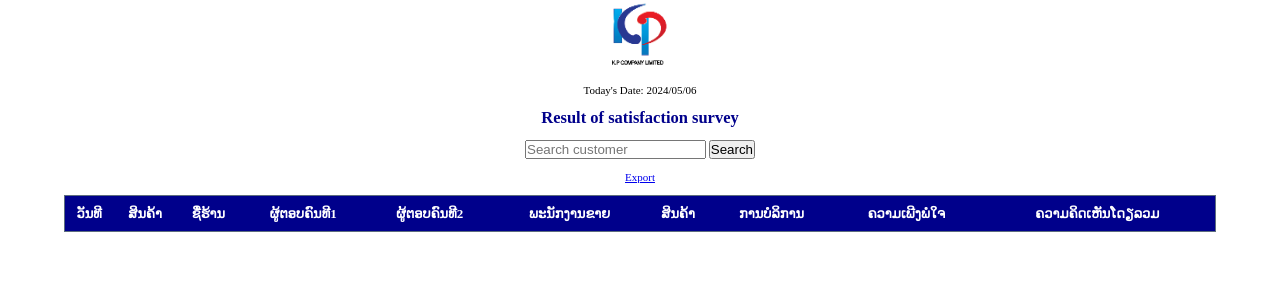
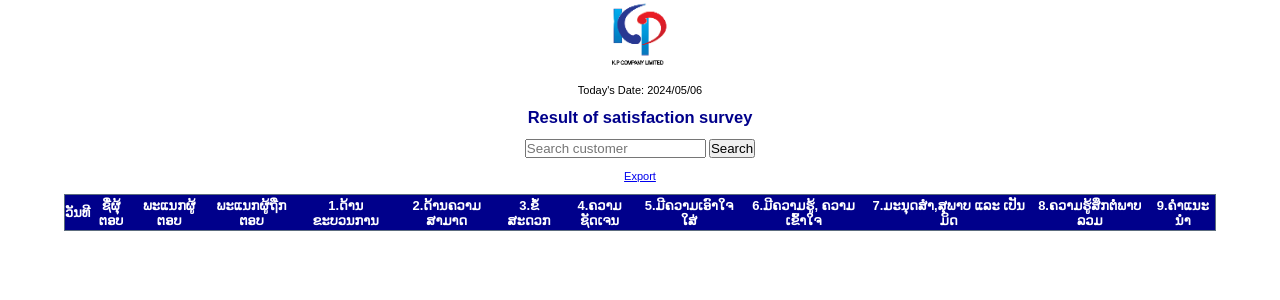
Before and after one commit to ctechitdev/FormRecord, a PHP site: page /sur_ViewData.php in a window 1280 px wide. Shown: the top 300 px of the page. Run offline with PHP 8.4, Linux system fonts and the light colour scheme; data comes from the database, SQL or seed files in the repository; tables that the repository leaves empty or names only in its code hold one stand-in row (values such as "Sample post"); lists and menus that the app fills with data are empty.

Commit message:
5wq6d46wq1dw1q6d1wq

```diff
--- a/sur_ViewData.php
+++ b/sur_ViewData.php
@@ -1,6 +1,7 @@
 <?php
+//include_once 'database.php';
 include_once 'database.php';
-//include_once 'database_local.php';
+
 
 $valueToSearch = "No data";
 if (isset($_POST['search'])) {
@@ -45,9 +46,9 @@
 
    </style>
 </head>
-    <body style=" font-family:Phetsarath OT;">
+    <body>
     <center>
-        <a href="nav.php"><img src="kplogo.png" alt="Hot Air Balloons" width="70" height="70"></a>
+<a href=" nav.php"><img src="kplogo.png" alt="Hot Air Balloons" width="70" height="70"></a>
     </center>
 
     <div>
@@ -59,7 +60,7 @@
             <br>
 
             <h2 style="color: darkblue;">Result of satisfaction survey</h2> <br>
-            <form action="sur_ViewData.php" method="post">
+            <form action="sur_ViewData_int.php" method="post">
                 <input type="text" name="valueToSearch" placeholder="Search customer">
                 <input type="submit" name="search" value="Search"><br><br>
 
@@ -71,41 +72,65 @@
                 <table>
                     <tr>
                         <th class="th">ວັນທີ</th>
-                        <th class="th">ສິນຄ້າ</th>
-                        <th class="th">ຊື່ຮ້ານ</th>
+                        <th class="th">ຊື່ຜຸ້ຕອບ</th>
                         <center>
-                            <th class="th">ຜູ້ຕອບຄົນທີ1</th>
+                            <th class="th">ພະແນກຜູ້ຕອບ</th>
                         </center>
-                        <th class="th">ຜູ້ຕອບຄົນທີ2</th>
+                        <th class="th">ພະແນກຜູ້ຖືກຕອບ</th>
                         <center>
                         </center>
-                        <th class="th">ພະນັກງານຂາຍ</th>
+                        <th class="th">1.ດ້ານຂະບວນການ</th>
                         <center>
-                            <th class="th">ສິນຄ້າ</th>
-                            <th class="th">ການບໍລິການ</th>
-                            <th class="th">ຄວາມເພີງພໍໃຈ</th>
-                            <th class="th">ຄວາມຄິດເຫັນໂດຽລວມ</th>
+                        </center>
+                        <th class="th">2.ດ້ານຄວາມສາມາດ</th>
+                        <center>
+                            <th class="th">3.ຂໍ້ສະດວກ</th>
+                            <th class="th">4.ຄວາມຊັດເຈນ</th>
+                            <th class="th">5.ມີຄວາມເອົາໃຈໃສ່</th>
+                            <th class="th">6.ມີຄວາມຮູ້, ຄວາມເຂົ້າໃຈ</th>
+                            <th class="th">7.ມະນຸດສໍາ,ສຸພາບ ແລະ ເປັນມິດ</th>
+                            <th class="th">8.ຄວາມຮູ້ສຶກຕໍ່ພາບລວມ</th>
+                            <th class="th">9.ຄໍາແນະນໍາ</th>
+
+
+
+
+
                             <center>
                     </tr>
 
                     <!-- populate table from mysql database -->
 
                     <?php
-                    $data = mysqli_query($conn, "  SELECT * FROM survey
-                where Entry_date like '%$valueToSearch%' or  shopname like '%$valueToSearch%' or  scquality like '%$valueToSearch%'
-				or  scmarket like '%$valueToSearch%' or  comment like '%$valueToSearch%'");
+                    $data = mysqli_query($conn, "  SELECT * FROM survey_int
+                where Entry_date like '%$valueToSearch%' or  dept like '%$valueToSearch%' or  dept2 like '%$valueToSearch%'
+				or  convinient like '%$valueToSearch%' ");
                     while ($row = mysqli_fetch_array($data)) { ?>
+
+
+
+
                         <tr>
                             <td class="name"><?php echo $row['entry_date']; ?></td>
-                            <td class="name"><?php echo $row['product']; ?></td>
-                            <td class="name"><?php echo $row['shopname']; ?></td>
-                            <td class="name"><?php echo $row['person1']; ?></td>
-                            <td class="name"><?php echo $row['person2']; ?></td>
-                            <td class="name"><?php echo $row['salesperson']; ?></td>
-                            <td class="name2"><?php echo $row['scquality']; ?></td>
-                            <td class="name2"><?php echo $row['scmarket']; ?></td>
-                            <td class="name2"><?php echo $row['scprice']; ?></td>
+                            <td class="name"><?php echo $row['responder']; ?></td>
+                            <td class="name"><?php echo $row['dept']; ?></td>
+                            <td class="name"><?php echo $row['Dept2']; ?></td>
+                            <td class="name"><?php echo $row['proceedanstep']; ?></td>
+                            <td class="name"><?php echo $row['skilltoserve']; ?></td>
+                            <td class="name"><?php echo $row['convinient']; ?></td>
+
+                            <td class="name"><?php echo $row['clearexplain']; ?></td>
+                            <td class="name"><?php echo $row['intendtoserve']; ?></td>
+                            <td class="name"><?php echo $row['haveknowledge']; ?></td>
+
+                            <td class="name"><?php echo $row['humanrelate']; ?></td>
+                            <td class="name"><?php echo $row['generalview']; ?></td>
                             <td class="name"><?php echo $row['comment']; ?></td>
+
+
+
+
+
                         </tr>
                     <?php
 
```
Also changed, not shown: FORMSURVEY_INT.PHP (+8 -7 lines).
